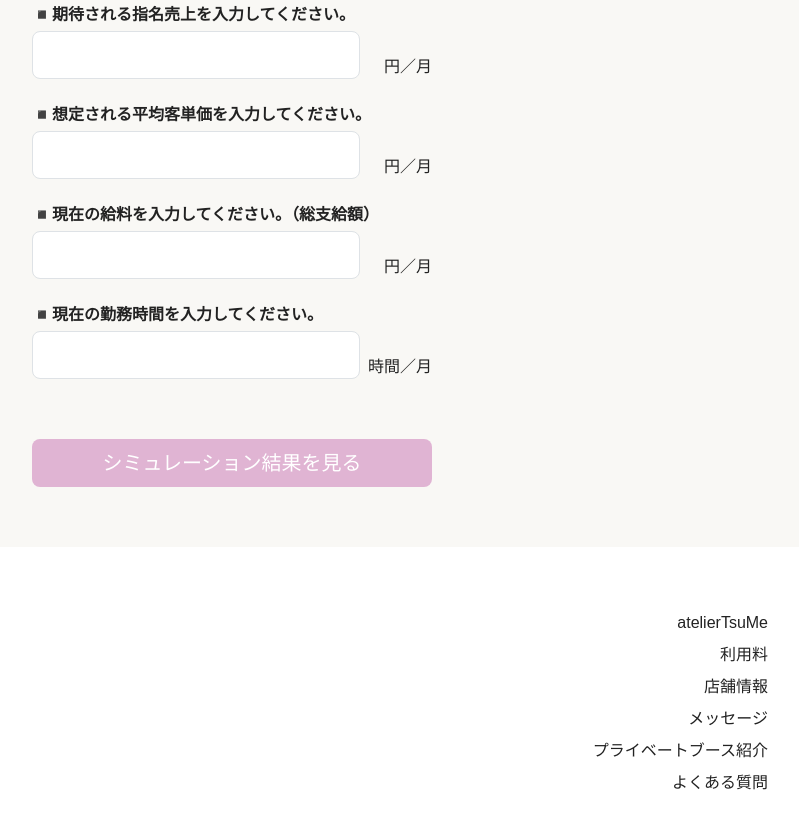
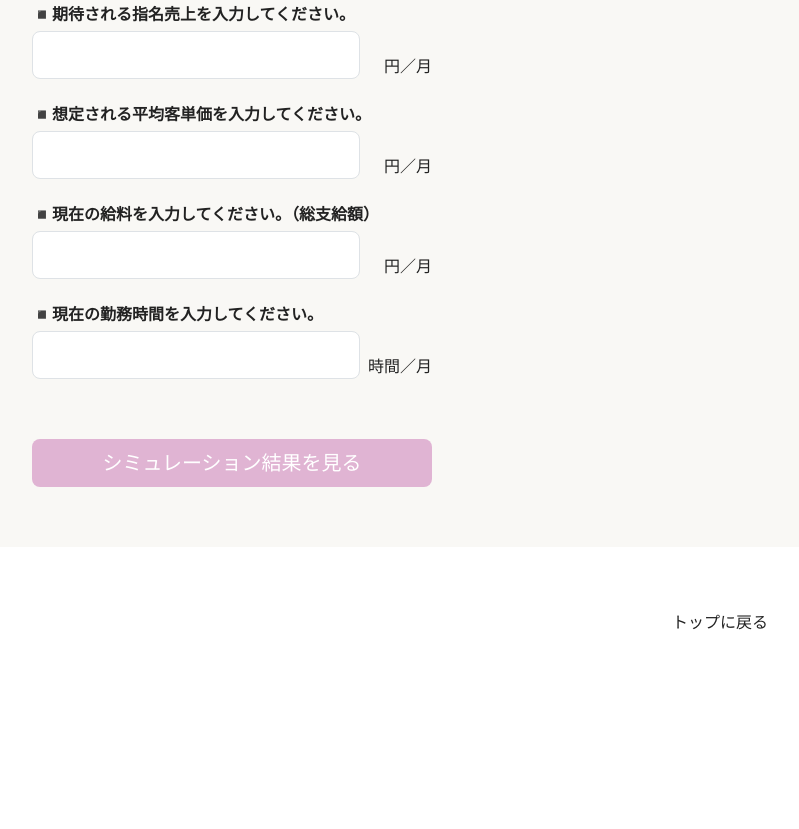
Before and after one commit to gluettt-kinoshita/tsume_simulator, a plain HTML site: page index.html in a window 1280 px wide. Shown: the part 475-1304 px from the top of the page, without its empty margins (408-1207 px from the left). After the commit the page ends 1150 px from the top, so only its background shows below. Drawn offline with nearby package versions, Linux system fonts and the light colour scheme.

Commit message:
フッターを「トップに戻る」だけに変更

```diff
--- a/index.html
+++ b/index.html
@@ -19,6 +19,7 @@
         crossorigin="anonymous"></script>
     <script src="https://code.jquery.com/jquery-3.7.1.min.js"
         integrity="sha256-/JqT3SQfawRcv/BIHPThkBvs0OEvtFFmqPF/lYI/Cxo=" crossorigin="anonymous"></script>
+    <script src="js/common.js?date=20241021" charset="utf-8"></script>
     <script src="js/main.js?date=20241021" charset="utf-8"></script>
     <link rel="stylesheet" type="text/css" href="css/main.css?date=20241021">
     <link rel="shortcut icon" href="img/favicon.png">
@@ -91,18 +92,7 @@
     <footer class="d-flex justify-content-end">
         <div>
             <ul>
-                <li><a href="https://info49506.wixsite.com/my-site" target="_blank"
-                        rel="noopener noreferrer">atelierTsuMe</a></li>
-                <li><a href="https://info49506.wixsite.com/my-site/%E5%88%A9%E7%94%A8%E6%96%99" target="_blank"
-                        rel="noopener noreferrer">利用料</a></li>
-                <li><a href="https://info49506.wixsite.com/my-site/%E5%BA%97%E8%88%97%E6%83%85%E5%A0%B1" target="_blank"
-                        rel="noopener noreferrer">店舗情報</a></li>
-                <li><a href="https://info49506.wixsite.com/my-site/%E3%83%A1%E3%83%83%E3%82%BB%E3%83%BC%E3%82%B8"
-                        target="_blank" rel="noopener noreferrer">メッセージ</a></li>
-                <li><a href="https://info49506.wixsite.com/my-site/%E8%A4%87%E8%A3%BD-%E3%82%B9%E3%82%BF%E3%83%83%E3%83%95%E7%B4%B9%E4%BB%8B"
-                        target="_blank" rel="noopener noreferrer">プライベートブース紹介</a></li>
-                <li><a href="https://info49506.wixsite.com/my-site/%E3%82%88%E3%81%8F%E3%81%82%E3%82%8B%E8%B3%AA%E5%95%8F"
-                        target="_blank" rel="noopener noreferrer">よくある質問</a></li>
+                <li><a href="" onclick="return toTop();">トップに戻る</a></li>
             </ul>
         </div>
     </footer>
--- /dev/null
+++ b/js/common.js
@@ -0,0 +1,10 @@
+/**
+ * トップに戻る
+ * @returns
+ */
+function toTop() {
+    $('body,html').animate({
+        scrollTop: 0
+    }, 500);
+    return false;
+}
```
Also changed, not shown: result.html (+2 -12 lines).
